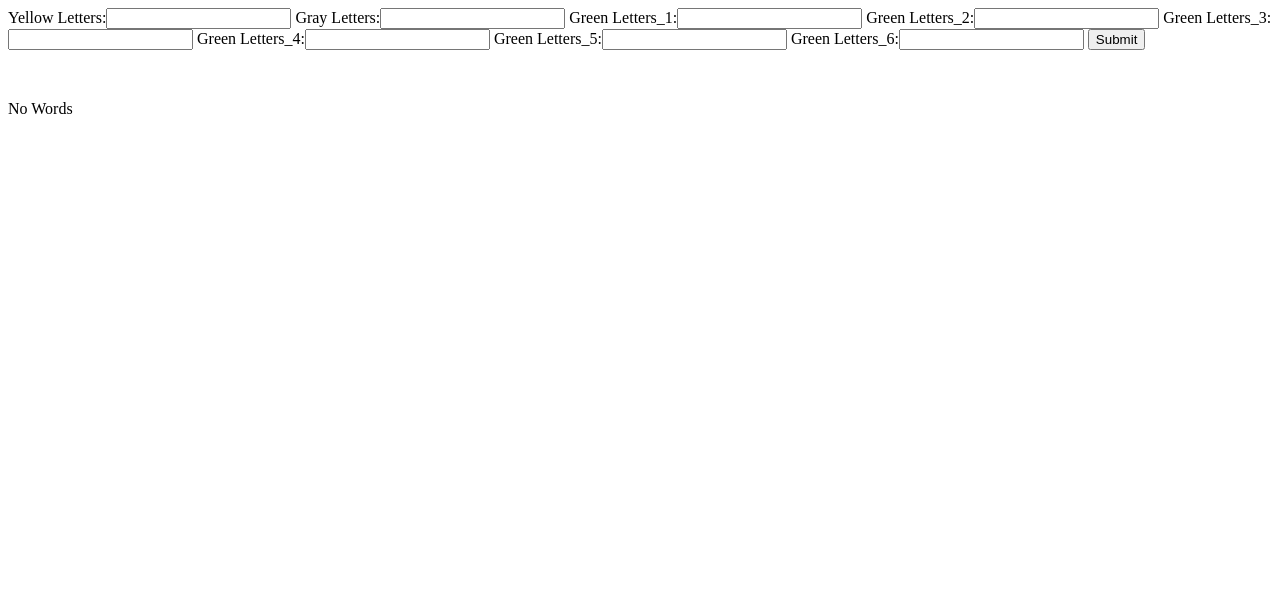
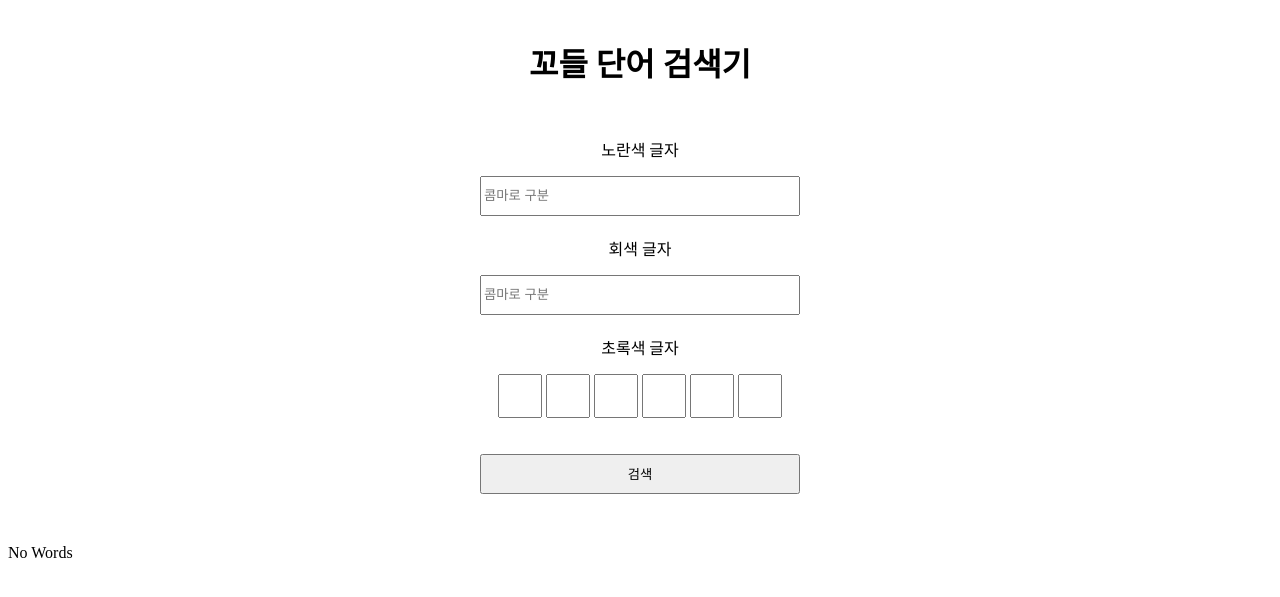
Before and after one commit to yangbaechu/kodle_word_finder, a Django app: page / in a window 1280 px wide. Shown: the top 597 px of the page. Run offline with Django 3.2, Linux system fonts and the light colour scheme; some libraries are stand-ins or nearby versions.

Commit message:
검색창 디자인 변경

```diff
--- /dev/null
+++ b/django_server/findersite/finder/static/css/style.css
@@ -0,0 +1,35 @@
+.box0 {
+	padding-top: 10px;
+	padding-bottom: 10px;
+}
+
+
+
+.box3 {
+	height: 80px;
+}
+
+.text_input {
+	display: inline-block;
+	width: 320px;
+	height: 40px;
+}
+
+.small_text_input {
+	display: inline-block;
+	width: 44px;
+	height: 44px;
+	padding-right: 8px;
+	padding-left: 8px;
+}
+
+.input {
+	display = block;
+	width: 320px;
+	hight: 40px;
+}
+
+.text {
+	padding-top: 20px;
+	padding-bottom: 15px;
+}
--- a/django_server/findersite/finder/templates/finder/word_list.html
+++ b/django_server/findersite/finder/templates/finder/word_list.html
@@ -1,18 +1,52 @@
-<form action="" method="post">
+{% load static %}
+{% load widget_tweaks %}
+<html>
+	<head>
+		<link rel="stylesheet" href="{% static 'css/style.css' %}">
+	</head>
+
+<body>
+	<div class="box0">
+		<h1> <center> 꼬들 단어 검색기 </center></h1>
+	</div>
+    <form action="" method="post">
     {% csrf_token %}
-    {{form.as_table}}
-    <input type="submit" value="Submit"/>
+    <div class="text"> <center> 노란색 글자 </center> </div>
+    <div class="box1">
+	<center> {{ form.yellow_letters|add_class:"text_input"|attr:"placeholder:콤마로 구분"}}</center>
+    </div>
+    <div class="text"> <center>회색 글자 </center> </div>
+    <div class="box2">
+    	<center>{{ form.gray_letters|add_class:"text_input"|attr:"placeholder:콤마로 구분"}}</center>
+    </div>
+
+    <div class="text"> <center>초록색 글자 </center> </div>
+    <div class="box3">
+	    <center>
+		{{form.green_letters_1|add_class:"small_text_input"}}
+    		{{form.green_letters_2|add_class:"small_text_input"}}
+   		{{form.green_letters_3|add_class:"small_text_input"}}
+    		{{form.green_letters_4|add_class:"small_text_input"}}
+    		{{form.green_letters_5|add_class:"small_text_input"}}
+    		{{form.green_letters_6|add_class:"small_text_input"}}
+	    </center>
+    </div>
+    <div class="box4">
+	    <center>
+		    <input type="submit" value="검색" style="height: 40px; width:320px;" />
+    	    </center>
+    </div>
 </form>
 
 <br>
 {% if word_list %}
     <ul>
     {% for word in word_list %}
-    <li>{{ word.word_text }}</a></li>
+    <li>{{ word.word_text }}</li>
     {% endfor %}
     </ul>
-{% elif not yellow_letters and not gray_letters %}
+{% else %}
     <p> No Words</p>
-{% else %}
-     <p>No Words with {{yellow_letters}} and without {{gray_letters}}are available.</p>
 {% endif %}
+</body>
+</html>
--- a/django_server/findersite/finder/views.py
+++ b/django_server/findersite/finder/views.py
@@ -76,10 +76,10 @@ class IndexView(generic.ListView):
         print(self.yellow, self.gray, self.green)
         word_list = Word.objects.all()
 
-        if self.yellow:
+        if self.yellow[0] != '':
             word_list = Word.objects.yellow_letters(word_list, self.yellow)
 
-        if self.gray:
+        if self.gray[0] != '':
             word_list = Word.objects.gray_letters(word_list, self.gray)
 
         if self.green:
```
Also changed, not shown: django_server/findersite/findersite/settings.py (+8 -1 lines), 1 other file.
